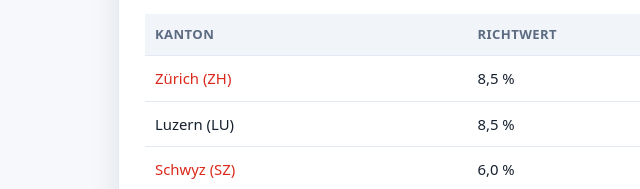
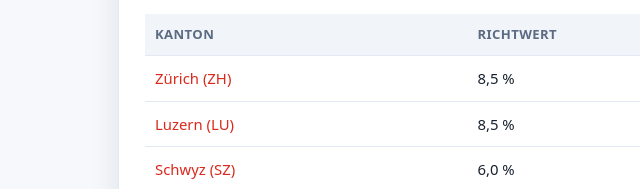
Before and after one commit to mirzacreative/lohnrechner-schweiz, a plain HTML site: page quellensteuer-kantone.html in a window 1280 px wide. Shown: the part 1567-1756 px from the top of the page, 0-640 px from the left. Drawn offline with Linux system fonts and the light colour scheme.

Commit message:
Link Luzern in quellensteuer-kantone.html

```diff
--- a/quellensteuer-kantone.html
+++ b/quellensteuer-kantone.html
@@ -97,7 +97,7 @@
         <thead><tr><th>Kanton</th><th>Richtwert</th><th>Kanton</th><th>Richtwert</th></tr></thead>
         <tbody>
           <tr><td><a href="quellensteuer-zuerich-2026.html">Zürich (ZH)</a></td><td>8,5 %</td><td><a href="quellensteuer-bern-2026.html">Bern (BE)</a></td><td>9,0 %</td></tr>
-          <tr><td>Luzern (LU)</td><td>8,5 %</td><td>Uri (UR)</td><td>7,0 %</td></tr>
+          <tr><td><a href="quellensteuer-luzern-2026.html">Luzern (LU)</a></td><td>8,5 %</td><td>Uri (UR)</td><td>7,0 %</td></tr>
           <tr><td><a href="quellensteuer-schwyz-2026.html">Schwyz (SZ)</a></td><td>6,0 %</td><td>Obwalden (OW)</td><td>6,5 %</td></tr>
           <tr><td>Nidwalden (NW)</td><td>6,5 %</td><td>Glarus (GL)</td><td>8,5 %</td></tr>
           <tr><td>Zug (ZG)</td><td>6,0 %</td><td>Freiburg (FR)</td><td>9,5 %</td></tr>
```
